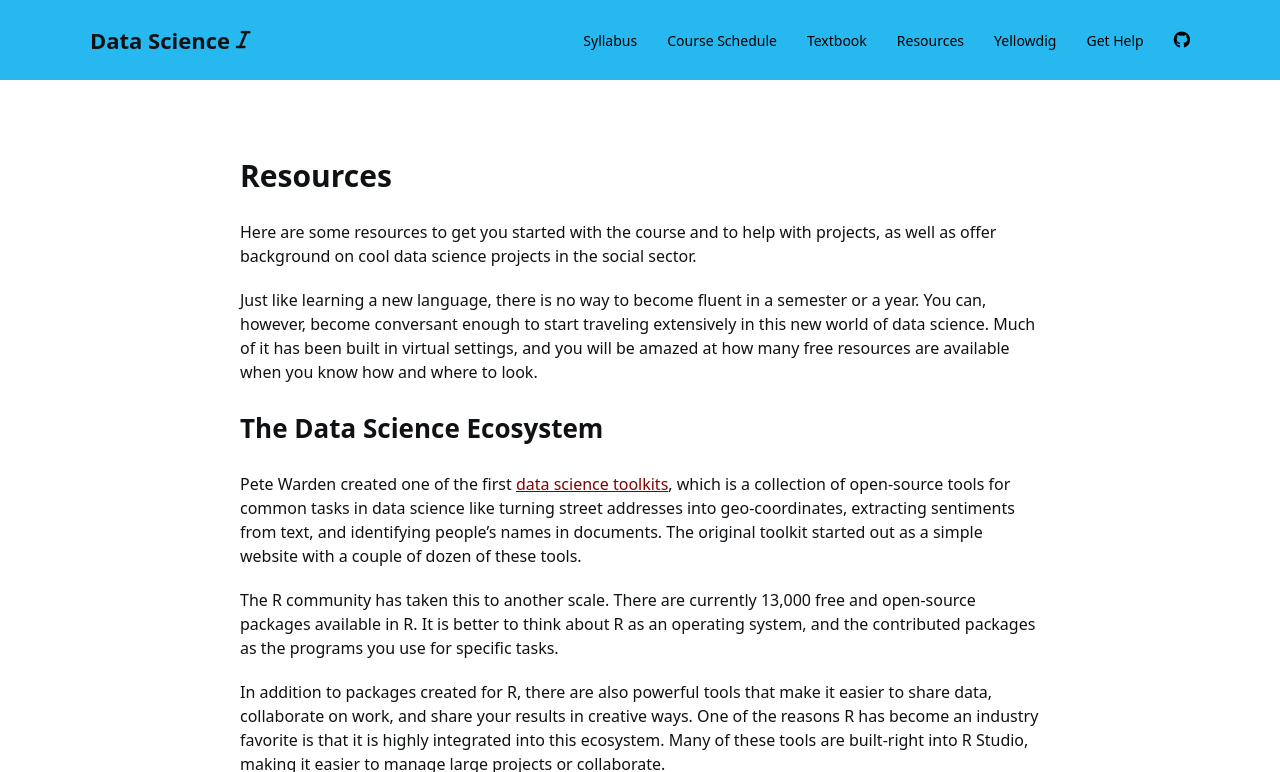
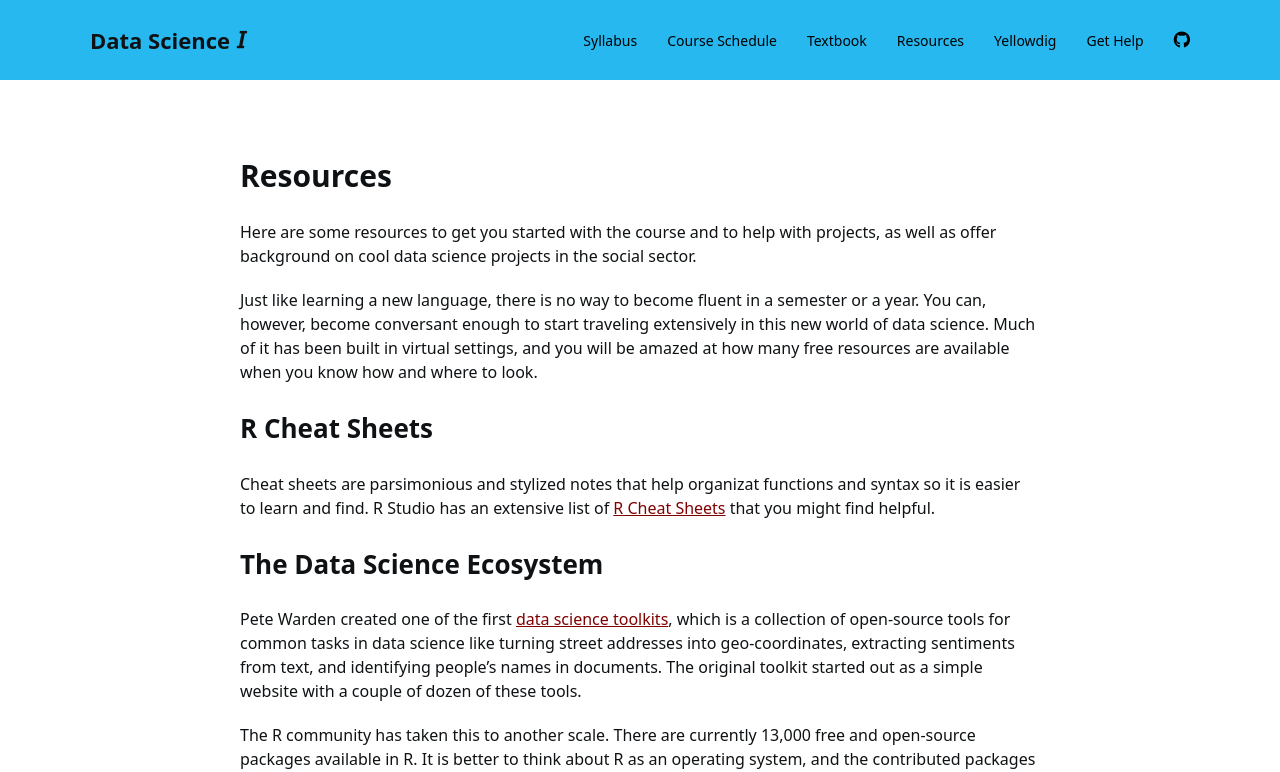
Before and after one commit to DS4PS/cpp-526-fall-2019, a Jekyll site: the page built from resources.md, in a window 1280 px wide and 900 px high, cut to the strip 0-772 px from the top of the window. Built offline with Jekyll 4.4.1, drawn with Linux system fonts in a browser that asks for light colours; nearby versions of some CDN libraries; a style sheet for code colours, icons or effects is not loaded.

Commit message:
Update resources.md

```diff
--- a/resources.md
+++ b/resources.md
@@ -11,6 +11,11 @@ layout: default
 Here are some resources to get you started with the course and to help with projects, as well as offer background on cool data science projects in the social sector.
 
 Just like learning a new language, there is no way to become fluent in a semester or a year. You can, however, become conversant enough to start traveling extensively in this new world of data science. Much of it has been built in virtual settings, and you will be amazed at how many free resources are available when you know how and where to look.
+
+## R Cheat Sheets
+
+Cheat sheets are parsimonious and stylized notes that help organizat functions and syntax so it is easier to learn and find. R Studio has an extensive list of [R Cheat Sheets](https://www.rstudio.com/resources/cheatsheets/) that you might find helpful.
+
 
 ## The Data Science Ecosystem
 
```
